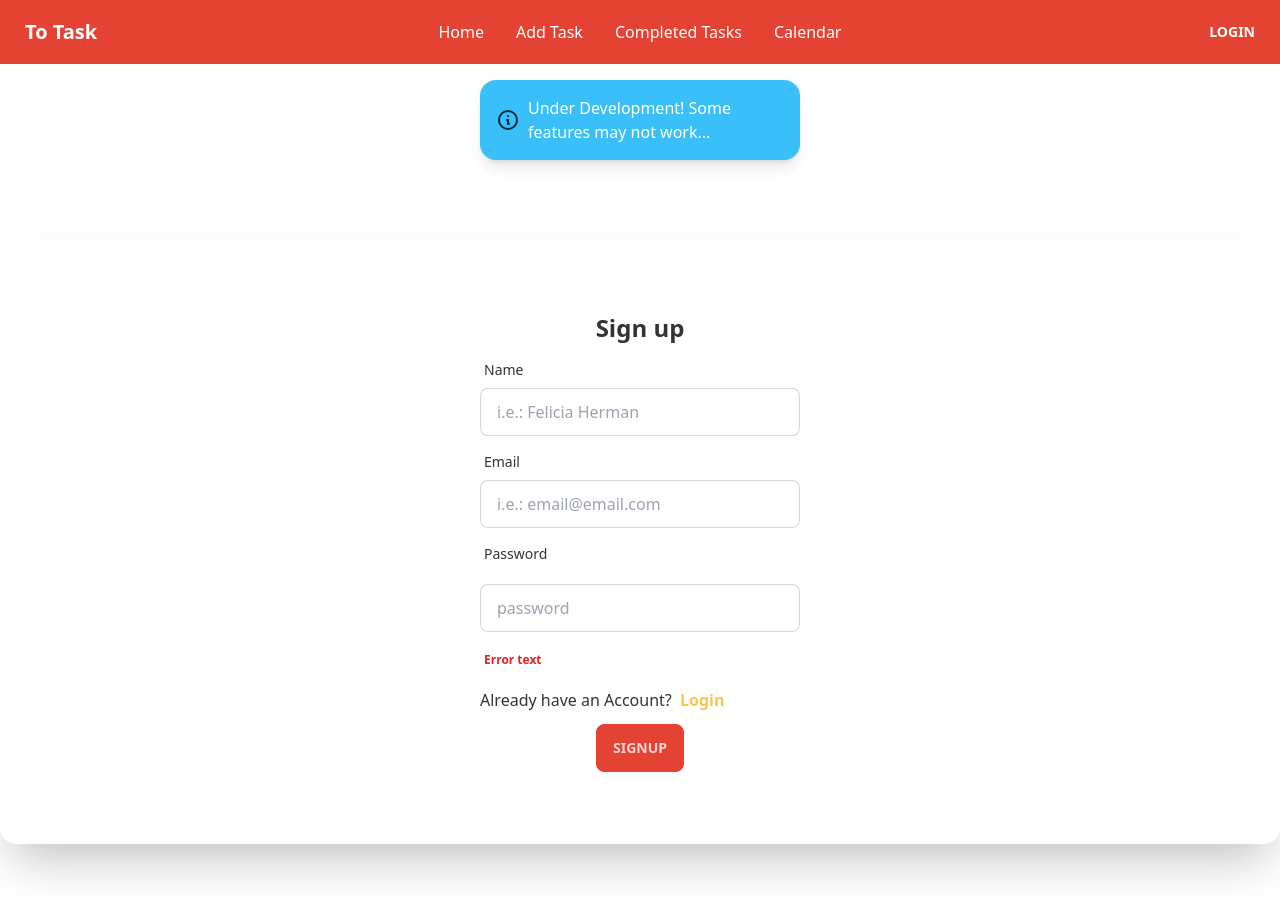
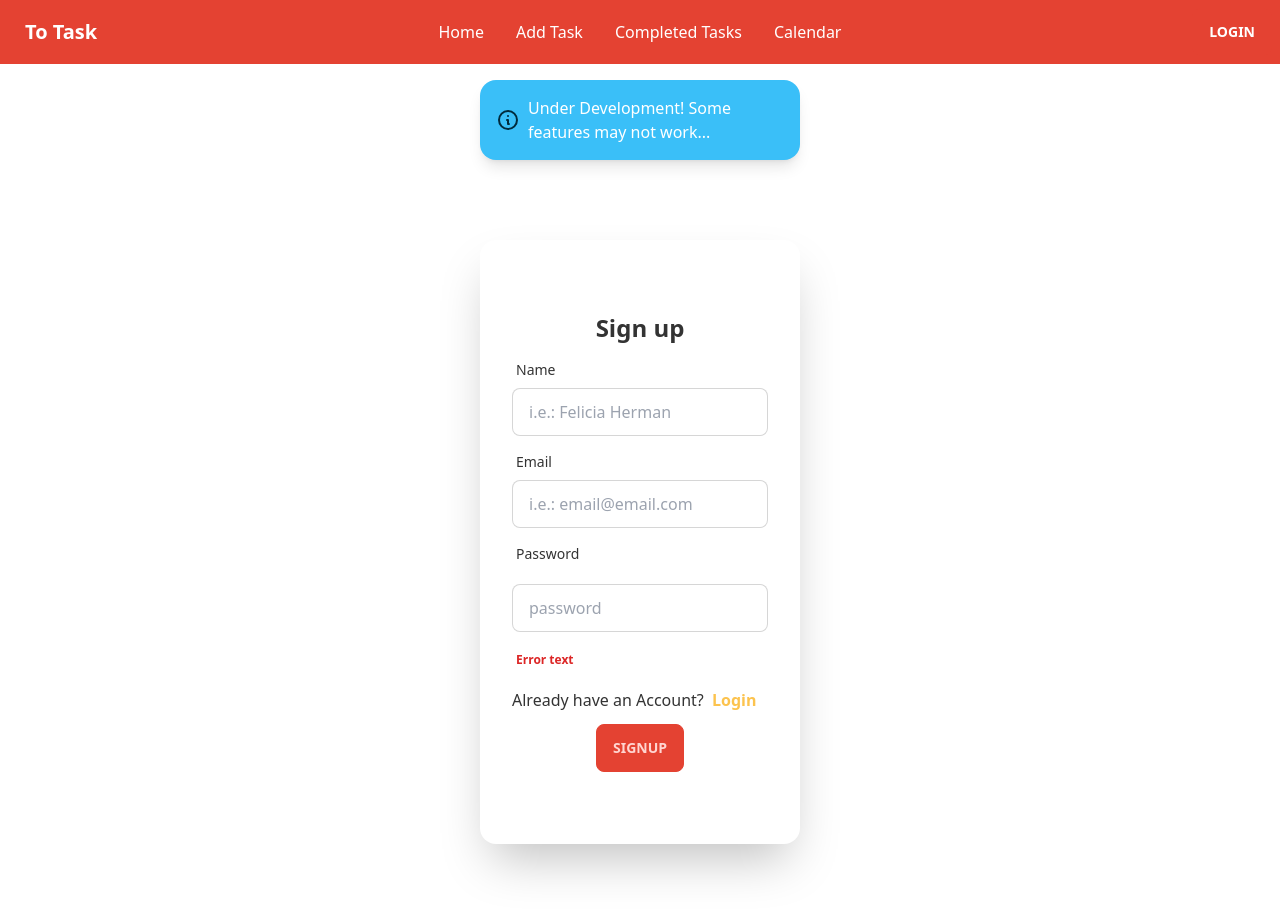
Before and after one commit to n00bNn00b/to-task, a React (Create React App) app: page /signup in a window 1280 px wide. Shown: the top 916 px of the page. Built offline with nearby package versions, Linux system fonts and the light colour scheme; no server answers.

Commit message:
signup card width reduced

```diff
--- a/src/components/Signup.jsx
+++ b/src/components/Signup.jsx
@@ -48,9 +48,9 @@ const Signup = () => {
     e.target.reset();
   };
   return (
-    <div className="card w-full bg-base-100 shadow-2xl mx-auto my-20">
+    <div className="card w-80 bg-base-100 shadow-2xl mx-auto my-20">
       <div className="card-body w-full">
-        <div className="w-80 flex mx-auto">
+        <div className="w-full flex mx-auto">
           <form className="my-10" onSubmit={signupHandler}>
             <h2 className="text-center font-bold text-2xl">Sign up</h2>
             <div className="mt-2">
@@ -62,7 +62,7 @@ const Signup = () => {
                 placeholder="i.e.: Felicia Herman"
                 name="name"
                 id="name"
-                className="input input-bordered w-80"
+                className="input input-bordered w-64"
               />
             </div>
             <div className="mt-2">
@@ -74,7 +74,7 @@ const Signup = () => {
                 placeholder="i.e.: email@email.com"
                 name="email"
                 id="email"
-                className="input input-bordered w-80"
+                className="input input-bordered w-64"
               />
             </div>
             <div className="mt-2">
@@ -86,7 +86,7 @@ const Signup = () => {
                 name="password"
                 id="password"
                 placeholder="password"
-                className="input my-3 input-bordered w-80"
+                className="input my-3 input-bordered w-64"
               />
               <label className="label">
                 <span className="label-text-alt text-red-600 font-bold">
```
